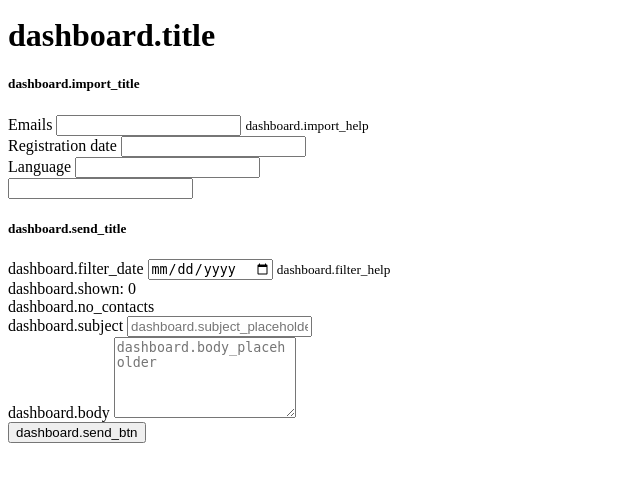
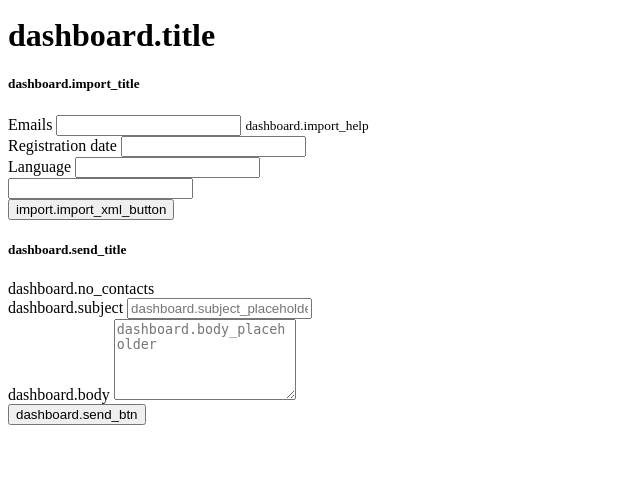
Before and after one commit to konstantin-gate/symfony-docker-project-public, a Symfony app: template app/templates/greeting/dashboard.html.twig in a window 1280 px wide. Shown: the part 201-683 px from the top of the page, without its empty margins (0-640 px from the left). Run offline with Twig, Linux system fonts and the light colour scheme; the template is opened without the code that fills it, so the values that code supplies are empty; form fields are guessed from the names that the template uses; some libraries are stand-ins or nearby versions.

Commit message:
Nahrazení textu „Kontakty úspěšně importovány“ proměnnou

```diff
--- a/app/assets/app.js
+++ b/app/assets/app.js
@@ -8,6 +8,7 @@
 // any CSS you import will output into a single css file (app.css in this case)
 import './styles/app.css';
 import './styles/index.css';
+import './styles/greeting.css';
 
 // Import Bootstrap JS
 import 'bootstrap';
--- a/app/src/Greeting/Controller/GreetingUiController.php
+++ b/app/src/Greeting/Controller/GreetingUiController.php
@@ -35,7 +35,7 @@
         if ($importForm->isSubmitted() && $importForm->isValid()) {
             $data = $importForm->getData();
             $countNewEmails = $this->handleImport($data);
-            $this->addFlash('success', 'Kontakty úspěšně importovány: ' . $countNewEmails);
+            $this->addFlash('success', 'import.success');
 
             return $this->redirectToRoute('greeting_dashboard', ['_locale' => $request->getLocale()]);
         }
--- a/app/templates/greeting/dashboard.html.twig
+++ b/app/templates/greeting/dashboard.html.twig
@@ -25,17 +25,19 @@
     {# Zprávy flash #}
     {% for label, messages in app.flashes %}
         {% for message in messages %}
-            <div class="alert alert-{{ label == 'error' ? 'danger' : label }} alert-dismissible fade show" role="alert">
-                {{ message|trans({}, 'greeting') }}
-                <button type="button" class="btn-close" data-bs-dismiss="alert" aria-label="Close"></button>
+            <div class="alert alert-{{ label == 'error' ? 'danger' : label }} alert-dismissible fade show py-2 px-3" role="alert">
+                <div class="alert-wrapper">
+                    {{ message|trans({}, 'greeting') }}
+                    <button type="button" class="btn-close" data-bs-dismiss="alert" aria-label="Close"></button>
+                </div>
             </div>
         {% endfor %}
     {% endfor %}
 
     <div class="row">
         {# --- Část 1: Import kontaktů --- #}
-        <div class="col-md-4">
-            <div class="card shadow-sm mb-4">
+        <div class="col-md-3">
+            <div class="card shadow-sm">
                 <div class="card-header bg-primary text-white">
                     <h5 class="mb-0">{{ 'dashboard.import_title'|trans }}</h5>
                 </div>
@@ -75,28 +77,19 @@
                     {{ form_end(import_form) }}
                 </div>
             </div>
+            <div class="mb-4">
+                <button type="button" class="btn btn-outline-secondary w-100 mt-3">{{ 'import.import_xml_button'|trans }}</button>
+            </div>
         </div>
 
         {# --- Část 2: Odeslání pozdravů --- #}
-        <div class="col-md-8">
+        <div class="col-md-9">
             <div class="card shadow-sm">
                 <div class="card-header bg-success text-white">
                     <h5 class="mb-0">{{ 'dashboard.send_title'|trans }}</h5>
                 </div>
                 <div class="card-body">
                     <form method="post">
-                        {# Filtr #}
-                        <div class="row mb-3 align-items-end">
-                            <div class="col-md-6">
-                                <label for="dateFilter" class="form-label fw-bold">{{ 'dashboard.filter_date'|trans }}</label>
-                                <input type="date" id="dateFilter" class="form-control" onchange="filterContacts()">
-                                <small class="text-muted">{{ 'dashboard.filter_help'|trans }}</small>
-                            </div>
-                            <div class="col-md-6 text-end">
-                                <span class="badge bg-secondary" id="countBadge">{{ 'dashboard.total'|trans }}: 0</span>
-                            </div>
-                        </div>
-
                         {# Seznam kontaktů #}
                         <div class="border rounded p-2 mb-3 bg-light" style="max-height: 400px; overflow-y: auto;">
                             {% if grouped_contacts is empty %}
@@ -107,12 +100,12 @@
                                         <h6 class="border-bottom pb-1 text-primary sticky-top bg-light pt-2">
                                             {{ ('language.' ~ language)|trans }}
                                             <small class="text-muted fw-normal" style="font-size: 0.8rem">
-                                                (<a href="#" onclick="toggleGroup(this); return false;" class="text-decoration-none">{{ 'dashboard.select_all'|trans }}</a>)
+                                                (<a href="#" class="text-decoration-none">{{ 'dashboard.select_all'|trans }}</a>)
                                             </small>
                                         </h6>
                                         <div class="ps-2">
                                             {% for contact in contacts %}
-                                                <div class="form-check contact-item" data-date="{{ contact.createdAt|date('Y-m-d') }}">
+                                                <div class="form-check contact-item">
                                                     <input class="form-check-input" type="checkbox" name="contacts[]" value="{{ contact.id }}" id="contact_{{ contact.id }}">
                                                     <label class="form-check-label" for="contact_{{ contact.id }}">
                                                         {{ contact.email }}
@@ -146,48 +139,4 @@
         </div>
     </div>
 </div>
-
-<script>
-    function filterContacts() {
-        const dateInput = document.getElementById('dateFilter').value;
-        const items = document.querySelectorAll('.contact-item');
-        let visibleCount = 0;
-
-        items.forEach(item => {
-            const itemDate = item.getAttribute('data-date');
-
-            // Pokud není vybráno datum, zobrazíme všechny.
-            // Pokud je vybráno, zobrazíme ty, jejichž datum je VĚTŠÍ (mladší) než vybrané.
-            if (!dateInput || itemDate >= dateInput) {
-                item.style.display = 'block';
-                // Při skrytí je možné zrušit zaškrtnutí, ale je lepší ponechat volbu uživatele.
-                // item.querySelector('input').disabled = false;
-                visibleCount++;
-            } else {
-                item.style.display = 'none';
-                // item.querySelector('input').disabled = true; // Volitelné: neposílat skryté
-            }
-        });
-
-        // Používáme překlady pro JS přes atributy data- nebo pevně, zatím ponecháme univerzálně
-        // Ideálně by text 'Zobrazeno' měl také pocházet z překladů
-        document.getElementById('countBadge').textContent = '{{ 'dashboard.shown'|trans }}: ' + visibleCount;
-    }
-
-    function toggleGroup(link) {
-        // Najdeme nadřazený blok skupiny
-        const groupDiv = link.closest('.contact-group');
-        const checkboxes = groupDiv.querySelectorAll('.contact-item[style="display: block;"] input[type="checkbox"], .contact-item:not([style*="display"]) input[type="checkbox"]');
-
-        // Zkontrolujeme, zda jsou všechny viditelné zaškrtnuté
-        const allChecked = Array.from(checkboxes).every(cb => cb.checked);
-
-        checkboxes.forEach(cb => {
-            cb.checked = !allChecked;
-        });
-    }
-
-    // Inicializace počítadla při načtení
-    document.addEventListener('DOMContentLoaded', filterContacts);
-</script>
 {% endblock %}
--- a/app/translations/Greeting/greeting.cs.yaml
+++ b/app/translations/Greeting/greeting.cs.yaml
@@ -7,6 +7,8 @@
     language_label: 'Jazyk'
     submit: 'Importovat kontakty'
     invalid_email: 'Neplatný e-mail: {{ email }}'
+    success: 'Kontakty úspěšně importovány'
+    import_xml_button: 'Importovat kontakty z XML'
 
 language:
     Czech: 'Čeština'
--- a/app/translations/Greeting/greeting.en.yaml
+++ b/app/translations/Greeting/greeting.en.yaml
@@ -7,6 +7,8 @@
     language_label: 'Language'
     submit: 'Import Contacts'
     invalid_email: 'Invalid email: {{ email }}'
+    success: 'Contacts imported successfully'
+    import_xml_button: 'Import Contacts from XML'
 
 language:
     Czech: 'Czech'
--- a/app/translations/Greeting/greeting.ru.yaml
+++ b/app/translations/Greeting/greeting.ru.yaml
@@ -7,6 +7,8 @@
     language_label: 'Язык'
     submit: 'Импортировать контакты'
     invalid_email: 'Некорректный email: {{ email }}'
+    success: 'Контакты успешно импортированы'
+    import_xml_button: 'Импортировать контакты из XML'
 
 language:
     Czech: 'Чешский'
```
Also changed, not shown: app/assets/styles/greeting.css (added, +7 -0 lines).
